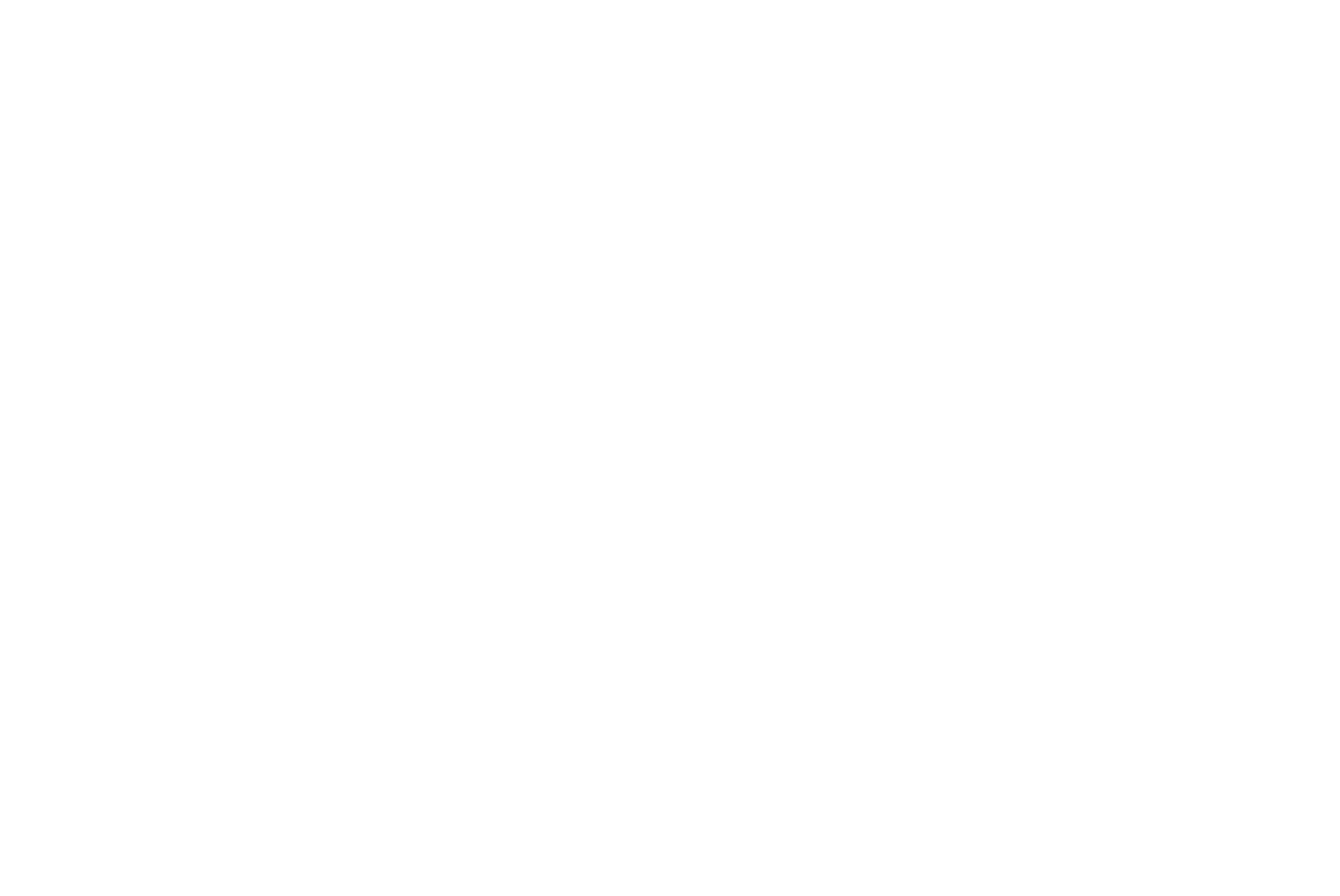
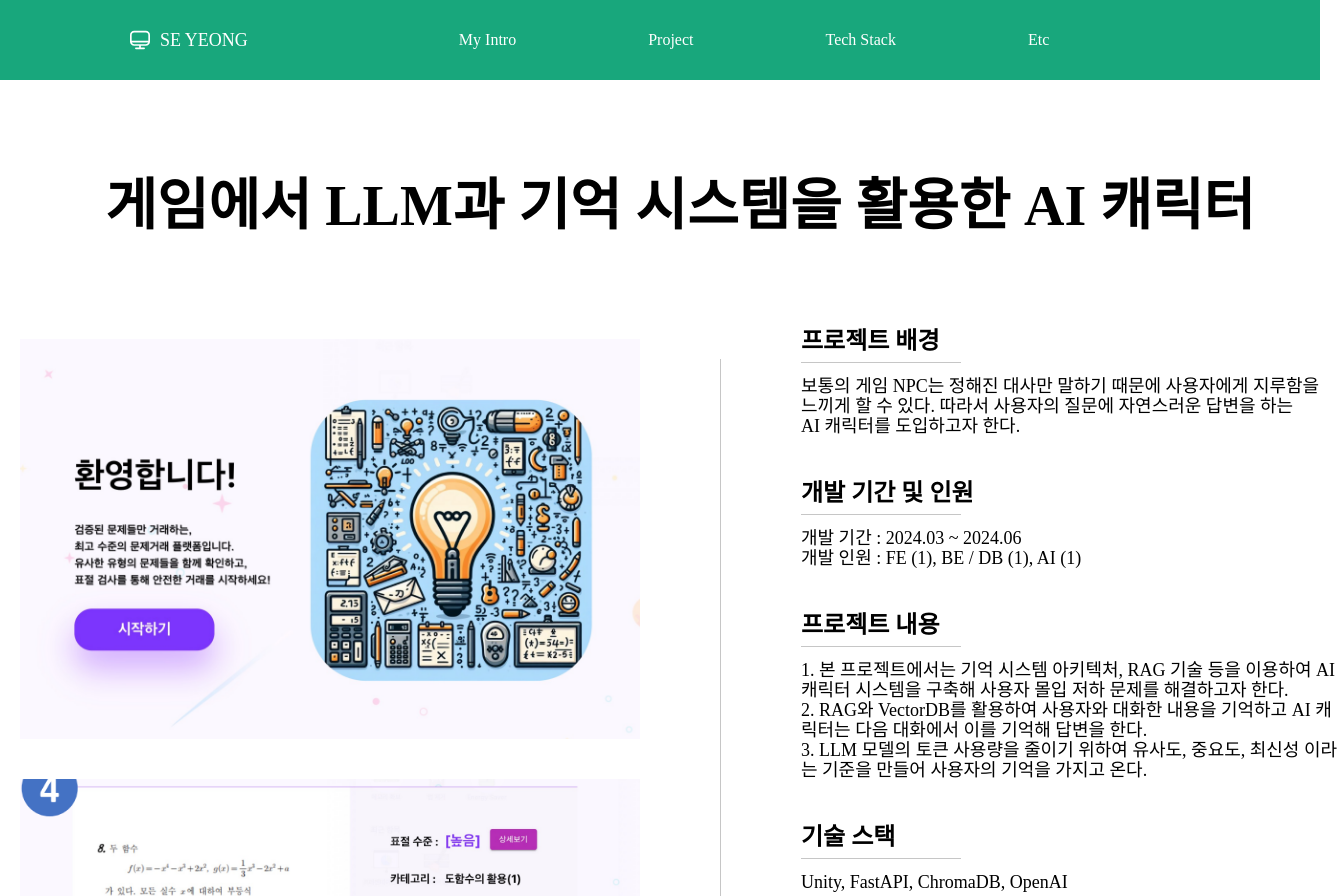
Before and after one commit to LSe-Yeong/portfolio, a React (Create React App) app: page /project/1 in a window 1280 px wide. Before the commit this address had no page. Shown: the top 896 px of the page, 1340 px wide, since content can reach past the window. Before the commit the page ends 800 px from the top, so only its background shows below. Built offline with nearby package versions, Linux system fonts and the light colour scheme; a web font is replaced by a local one.

Commit message:
프로젝트 텍스트 수정

```diff
--- a/src/App.js
+++ b/src/App.js
@@ -1,12 +1,15 @@
 import logo from './logo.svg';
 import './App.css';
 import MainPage from './page/mainpage/MainPage';
+import ProjectPage from './page/projectpage/ProjectPage';
 import { BrowserRouter, Routes, Route,Link } from 'react-router-dom';
+import Project from './page/projectpage/Project';
 
 function App() {
   return (
     <Routes>
       <Route path='/' element={<MainPage></MainPage>}></Route>
+      <Route path='/project/:id' element ={<ProjectPage></ProjectPage>}></Route>
     </Routes>
   );
 }
--- a/src/page/mainpage/Etc.js
+++ b/src/page/mainpage/Etc.js
@@ -12,7 +12,7 @@ function EtcContent(){
     const education = ["장충고등학교 졸업 (2019.02)","서울시립대학교 졸업 (2025.02)"]
     const license = ["컴퓨터 활용 능력 1급","워드 프로세서 1급","Opic IM1"]
     const award = ["제5회 인공지능학술대회 우수논문 장려상","서울시립대학교 제1회 해커톤 대회 장려상 "]
-    const activity = ["서울시립대학교 SE연구실 (2023.11 ~ 2025.02)","서울시립대학교 실전문제연구대회 참여(2023.11~2024.01 , 2024.09 ~ 2025.01"]
+    const activity = ["서울시립대학교 SE연구실 (2023.11 ~ 2025.02)","서울시립대학교 실전문제연구대회 참여(2023.11~2024.01 , 2024.09 ~ 2025.01)"]
     const career = ["없음"]
     const contact = ["GitHub : @Lse-Yeong","Phone : 010-5029-1387","Mail : ocdee39@gmail.com"]
 
--- a/src/page/projectpage/Project.css
+++ b/src/page/projectpage/Project.css
@@ -59,7 +59,7 @@
     width: 620px;
     height: 400px;
     background-color: red;
-    background-image: url('../../asset/image/수학\ 문제\ 거래1.png');
+    background-image: url('../../asset/image/수학문제거래1.png');
     background-repeat: no-repeat;
     background-position: -80px -110px; /* x축: 20px, y축: 40px */
     background-size: 770px 558px; /* 이미지 너비 100px, 높이 100px */
--- a/src/page/projectpage/Project.js
+++ b/src/page/projectpage/Project.js
@@ -3,7 +3,8 @@ import { ReactComponent as LeftArrow } from '../../asset/image/왼쪽 화살표.
 import { ReactComponent as RightArrow } from '../../asset/image/오른쪽 화살표.svg';
 import { ReactComponent as StopIcon } from '../../asset/image/정지 아이콘.svg';
 
-const project1={
+const projects=[
+    {
         "title":"표절도 / 유사도 기반 수학 문제 거래 플랫폼",
         "content":[
             {"item":"프로젝트 배경","content":"시중에 거래되는 수학 문제는 최초 저자를 확인하기 어렵기 때문에 이를 악용하여 표절 문제를 거래하는 문제가 생겨 이를 해결하고자 문제에 표절도를 부여하는 거래 사이트를 구축하고자 함  "},
@@ -12,47 +13,83 @@ const project1={
             {"item":"기술 스택","content":"React, SpringBoot, MySQL, FastAPI, OpenAI"},
             {"item":"내 역할","content":"SpringBoot를 이용하여 문제 CRUD RestAPI 기능 구현\nMySQL를 이용하여 데이터베이스 설계 및 구축\nReact 담당 동료와 RestAPI 통신 관리"},
             {"item":"기타","content":"깃허브, 관련 논문, 발표 자료"},
-    ]}
+    ]
+    },
+    {
+        "title":"게임에서 LLM과 기억 시스템을 활용한 AI 캐릭터",
+        "content":[
+            {"item":"프로젝트 배경","content":"보통의 게임 NPC는 정해진 대사만 말하기 때문에 사용자에게 지루함을\n느끼게 할 수 있다. 따라서 사용자의 질문에 자연스러운 답변을 하는\nAI 캐릭터를 도입하고자 한다."},
+            {"item":"개발 기간 및 인원","content":"개발 기간 :  2024.03 ~ 2024.06\n개발 인원 :  FE (1), BE / DB (1), AI (1)"},
+            {"item":"프로젝트 내용","content":"1. 본 프로젝트에서는 기억 시스템 아키텍처, RAG 기술 등을 이용하여 AI 캐릭터 시스템을 구축해 사용자 몰입 저하 문제를 해결하고자 한다.\n2. RAG와 VectorDB를 활용하여 사용자와 대화한 내용을 기억하고 AI 캐릭터는 다음 대화에서 이를 기억해 답변을 한다.\n3. LLM 모델의 토큰 사용량을 줄이기 위하여 유사도, 중요도, 최신성 이라는 기준을 만들어 사용자의 기억을 가지고 온다."},
+            {"item":"기술 스택","content":"Unity, FastAPI, ChromaDB, OpenAI"},
+            {"item":"내 역할","content":"자연어 임베딩 모델과 ChromaDB를 이용한 기억 데이터 임베딩 및 입출력 구현\nRAG기술 중 유사성,중요성,최신성을 반영한 Retrieve 시스템 구현\nFastAPI를 이용한 Main Server와 RestAPI 통신 구현\n 개발 테스트를 위한 AWS EC2 가상머신 배포"},
+            {"item":"기타","content":"제5회 인공지능학술대회 우수 논문 장려상 수상"},
+    ]
+    },
+    {
+        "title":"Yudle 자음 모음 단어 맞추기",
+        "content":[
+            {"item":"프로젝트 배경","content":"친구들 사이에서 kordle이라는 단어를 맞추는 게임이 유명해지게 돼서 친구들에게 배포, 프레임워크 학습등의 목적으로 진행하게된 클론 프로젝트이다."},
+            {"item":"개발 기간 및 인원","content":"개발 기간 :  2024.02 ~ 2024.12\n개발 인원 : 개인 프로젝트 "},
+            {"item":"주요 기능","content":"1. 사용자는 6개의 박스에 원하는 자모음을 넣어 조합한 단어를 제출할 수 있다.\n2. 이후 숫자 야구와 비슷한 형태로 자음 모음 위치를 정답 단어와 비교하여 색깔로 표시된다.\n3. 총 6번의 기회가 주어지고 얼마나 빨리 맞췄는지, 얼마나 적은 횟수로 맞췄는지에 따라 점수가 산출된다.\n4. 이후 닉네임을 적어 랭킹 시스템에 등록할 수 있다."},
+            {"item":"기술 스택","content":"React, FastAPI, MySQL, AWS EC2"},
+            {"item":"고민 사항","content":"1. 단어 체크 알고리즘을 어떻게 구현해야 할 지\n2. 자음 모음 변수는 redux로 관리할지 useState로 관리할지\n3. 반응형 웹 / 앱 으로 모바일 기기에서도 작동하도록 하기"},
+            {"item":"기타","content":"깃허브, 게임 사이트"},
+        ]
+    },
+    {
+        "title":"게임에서 LLM과 기억 시스템을 활용한 AI 캐릭터",
+        "content":[
+            {"item":"프로젝트 배경","content":"시중에 거래되는 수학 문제는 최초 저자를 확인하기 어렵기 때문에 이를 악용하여 표절 문제를 거래하는 문제가 생겨 이를 해결하고자 문제에 표절도를 부여하는 거래 사이트를 구축하고자 함  "},
+            {"item":"개발 기간 및 인원","content":"개발 기간 :  2023.11 ~ 2024.02\n개발 인원 :  FE (1), BE (1), UI/UX (1)"},
+            {"item":"주요 기능","content":"1. 판매자는 문제를 업로드 할 수 있음\n2. 문제를 업로드 할 때 표절도 검사를 진행함\n3. 표절도 확인 후 문제 등록 가능\n----------------------------------\n1. 구매자는 문제를 탐색할 수 있음\n2. 문제를 구매할 때 해당 문제에 대한 표절도 확인 가능\n3. 유형별로 판매중인 문제 확인 가능"},
+            {"item":"기술 스택","content":"React, SpringBoot, MySQL, FastAPI, OpenAI"},
+            {"item":"내 역할","content":"SpringBoot를 이용하여 문제 CRUD RestAPI 기능 구현\nMySQL를 이용하여 데이터베이스 설계 및 구축\nReact 담당 동료와 RestAPI 통신 관리"},
+            {"item":"기타","content":"바꼇지롱"},
+        ]
+    },
+]
 
-function Title(){
+function Title(props){
     return(
         <div className="title">
-            <h1>Project</h1>
+            <h1>{projects[props.id].title}</h1>
         </div>
     )
 }
 
-function NavigationBar(){
-    function NaviBox(){
-        return(
-            <div className="navibox">
-                <div className="naviboxcontent">
-                    <LeftArrow className="naviicon"></LeftArrow>
-                    <StopIcon className="naviicon"></StopIcon>
-                    <RightArrow className="naviicon"></RightArrow>
-                    <h5><span style={{fontSize:"20px",fontWeight:"700",color:"black"}}>2</span> / 4</h5>
-                </div>
-            </div>
-        )
-    }
+// function NavigationBar(){
+//     function NaviBox(){
+//         return(
+//             <div className="navibox">
+//                 <div className="naviboxcontent">
+//                     <LeftArrow className="naviicon"></LeftArrow>
+//                     <StopIcon className="naviicon"></StopIcon>
+//                     <RightArrow className="naviicon"></RightArrow>
+//                     <h5><span style={{fontSize:"20px",fontWeight:"700",color:"black"}}>2</span> / 4</h5>
+//                 </div>
+//             </div>
+//         )
+//     }
 
-    function NaviTitle(props){
-        return(
-            <div className="navititle">
-                <h5>{props.title}</h5>
-            </div>
-        )
-    }
+//     function NaviTitle(props){
+//         return(
+//             <div className="navititle">
+//                 <h5>{props.title}</h5>
+//             </div>
+//         )
+//     }
 
-    return(
-        <div className="navigationbar">
-           <NaviBox></NaviBox>
-           <NaviTitle title={project1.title}></NaviTitle>
-        </div>
-    )
-}
+//     return(
+//         <div className="navigationbar">
+//            <NaviBox></NaviBox>
+//            <NaviTitle title={project1.title}></NaviTitle>
+//         </div>
+//     )
+// }
 
-function ProjectImage(){
+function ProjectImage(props){
+    const id = props.id
     return(
         <div className="projectimage">
             <div className="projectimagecontent1"></div>
@@ -61,9 +98,10 @@ function ProjectImage(){
     )
 }
 
-function ProjectContent(){
+function ProjectContent(props){
+    const project = projects[props.id]
     function ProjectContentTemplate(props){
-        const project = props.project
+        // const project = props.project[props.id]
         const idx = parseInt(props.idx)
         const projectContent = project.content[idx].content.split("\n").map((line, index) => (
             <h5 key={index}>{line}</h5>
@@ -84,25 +122,33 @@ function ProjectContent(){
 
     return(
         <div className="projectcontent">
-            <ProjectContentTemplate project={project1} idx="0"></ProjectContentTemplate>
-            <ProjectContentTemplate project={project1} idx="1"></ProjectContentTemplate>
-            <ProjectContentTemplate project={project1} idx="2"></ProjectContentTemplate>
-            <ProjectContentTemplate project={project1} idx="3"></ProjectContentTemplate>
-            <ProjectContentTemplate project={project1} idx="4"></ProjectContentTemplate>
-            <ProjectContentTemplate project={project1} idx="5"></ProjectContentTemplate>
+            <ProjectContentTemplate project={projects} idx="0"></ProjectContentTemplate>
+            <ProjectContentTemplate project={projects} idx="1"></ProjectContentTemplate>
+            <ProjectContentTemplate project={projects} idx="2"></ProjectContentTemplate>
+            <ProjectContentTemplate project={projects} idx="3"></ProjectContentTemplate>
+            <ProjectContentTemplate project={projects} idx="4"></ProjectContentTemplate>
+            <ProjectContentTemplate project={projects} idx="5"></ProjectContentTemplate>
         </div>
     )
 }
 
-function Project(){
+function Project(props){
+    const id = props.id
+    if(id>=projects.length){
+        return(
+            <div>
+                <h1 style={{textAlign:"center"}}>프로젝트 정보가 존재하지 않습니다.</h1>
+            </div>
+        )
+    }
+
     return(
         <div className="project">
-            <Title></Title>
-            <NavigationBar></NavigationBar>
+            <Title id={id}></Title>
             <div style={{display:"flex",alignItems:"center",marginTop:"50px"}}>
-                <ProjectImage></ProjectImage>
+                <ProjectImage id={id}></ProjectImage>
                 <hr style={{height:"800px",border:"0px",borderRight:"0.5px solid rgba(66,66,66,0.3)",marginLeft:"80px"}}></hr>
-                <ProjectContent></ProjectContent>
+                <ProjectContent id={id}></ProjectContent>
             </div>
         </div>
     )
--- /dev/null
+++ b/src/page/projectpage/ProjectPage.js
@@ -0,0 +1,16 @@
+import { useParams } from "react-router-dom"
+import Header from "../../asset/component/Header"
+import Project from "./Project"
+
+function ProjectPage(){
+    const id = useParams().id
+
+    return(
+        <div className="containor">
+            <Header></Header>
+            <Project id={id}></Project>
+        </div>
+    )
+}
+
+export default ProjectPage
```
Lines whose indentation alone changed are shown as unchanged.
